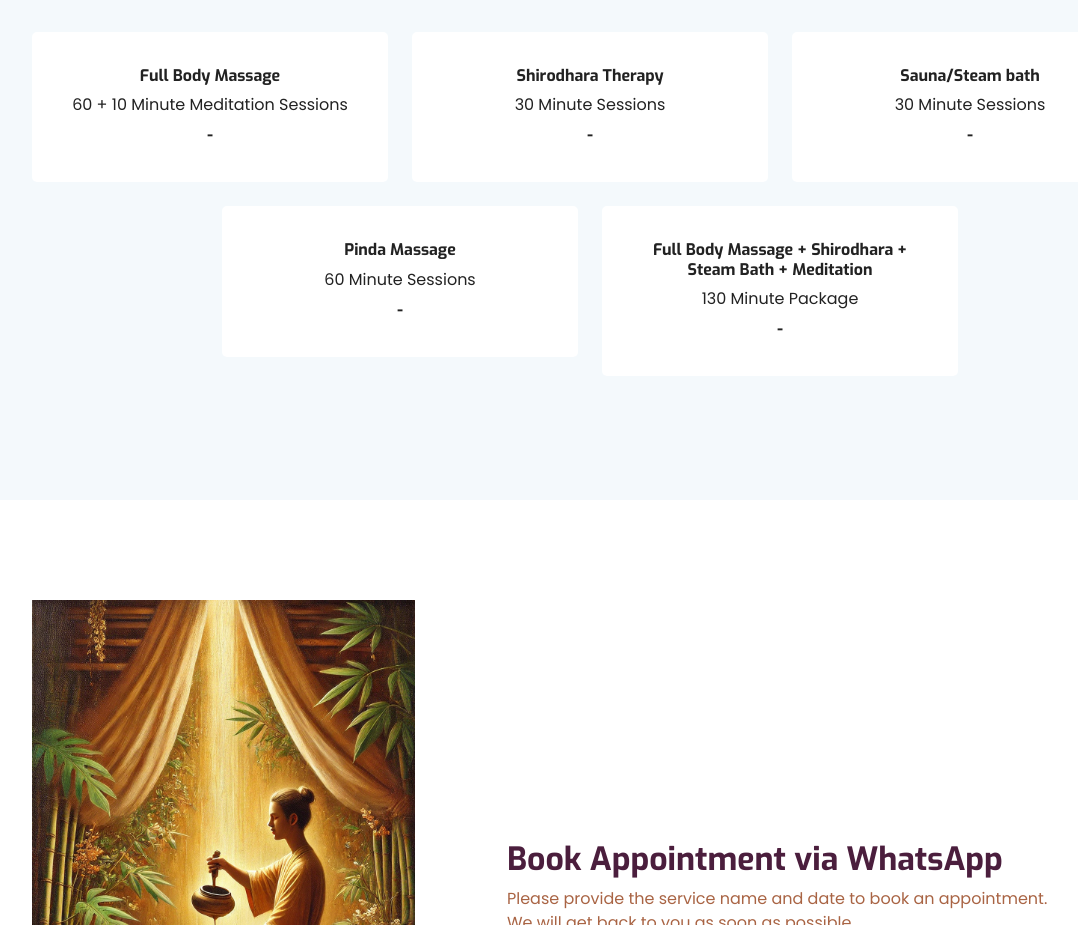
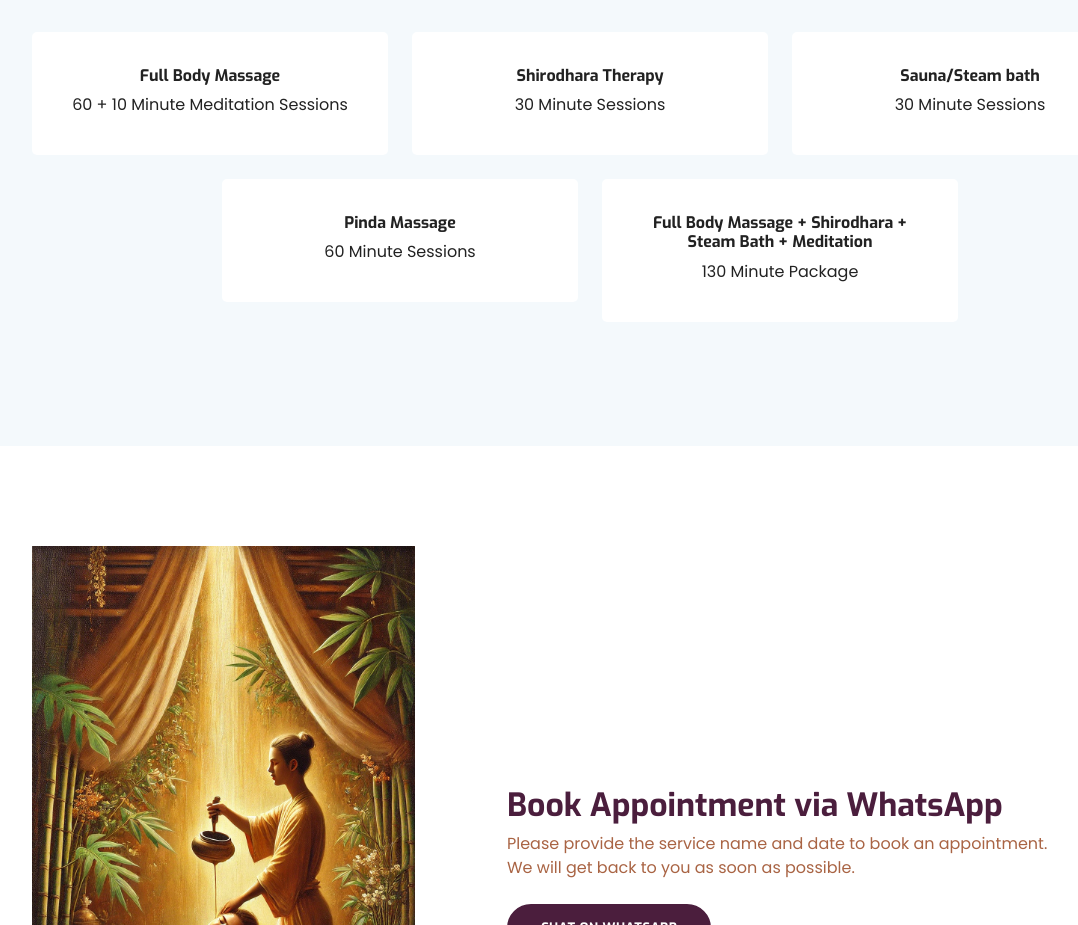
Before and after one commit to Rohitha97/santharpana-spa-react-app, a React (Vite) app: page / in a window 1280 px wide. Shown: the part 2020-2945 px from the top of the page, without its empty margins (50-1128 px from the left). Built offline with nearby package versions, Linux system fonts and the light colour scheme.

Commit message:
home page price slot removed

```diff
--- a/src/components/HomePage/PricingComponents.tsx
+++ b/src/components/HomePage/PricingComponents.tsx
@@ -39,9 +39,9 @@ function PricingComponents() {
                     <div className="content">
                       <p className="mb-2 responsive-text">{service.timeslot}</p> {/* Add a class here */}
                     </div>
-                    <div className="service-price">
+                    {/* <div className="service-price">
                       <h4 className="price responsive-text">{service.price}</h4>
-                    </div>
+                    </div> */}
                   </div>
                 </Link>
               </div>
```
